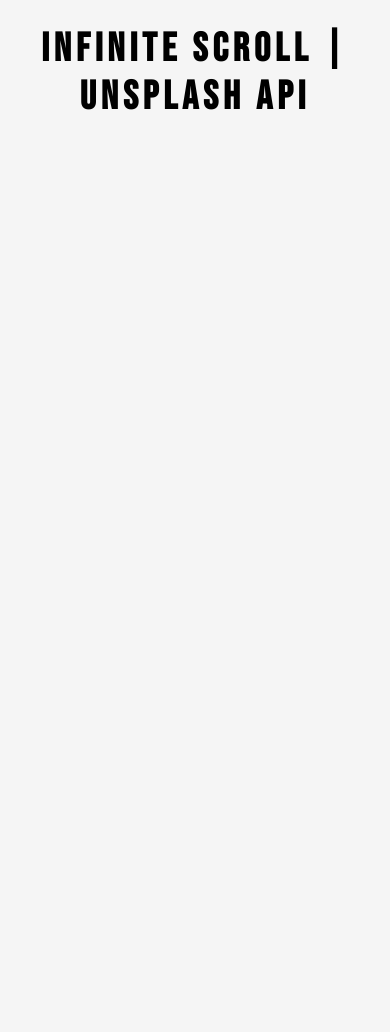
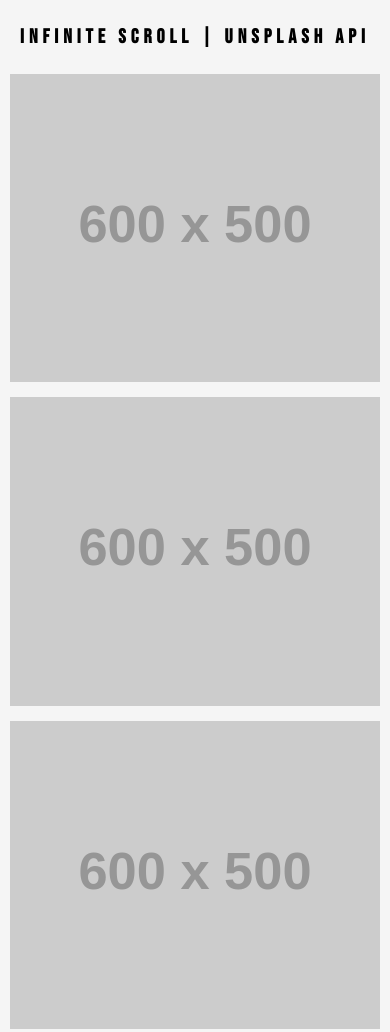
Before and after one commit to ma7ma7/InfiniteScroll, a plain HTML site: page index.html in a window 390 px wide. Before the commit the page ends 844 px from the top, so only its background shows below. Drawn offline with Linux system fonts and the light colour scheme.

Commit message:
Fix center image and mobile view

```diff
--- a/index.html
+++ b/index.html
@@ -16,6 +16,14 @@
     <img src="loader.svg" alt="" srcset="">
   </div>
 
+  <!-- Image COntainer -->
+  <div class="image-container" id="image-container">
+    <img src="https://placehold.it/600x500" alt="">
+    <img src="https://placehold.it/600x500" alt="">
+    <img src="https://placehold.it/600x500" alt="">
+  </div>
+
+
   <!-- Scripts -->
   <script src="app.js"></script>
 </body>
--- a/style.css
+++ b/style.css
@@ -37,3 +37,25 @@
 }
 
 /*  End The Loader */
+
+/* Image container */
+.image-container {
+  margin: 10px 30%
+}
+
+.image-container img {
+  width: 100%;
+  margin-top: 10px;
+}
+
+
+/* Media query: Smartphone */
+@media screen and (max-width: 600px) {
+  h1 {
+    font-size: 20px;
+  }
+
+  .image-container {
+    margin: 10px
+  }
+}
```
